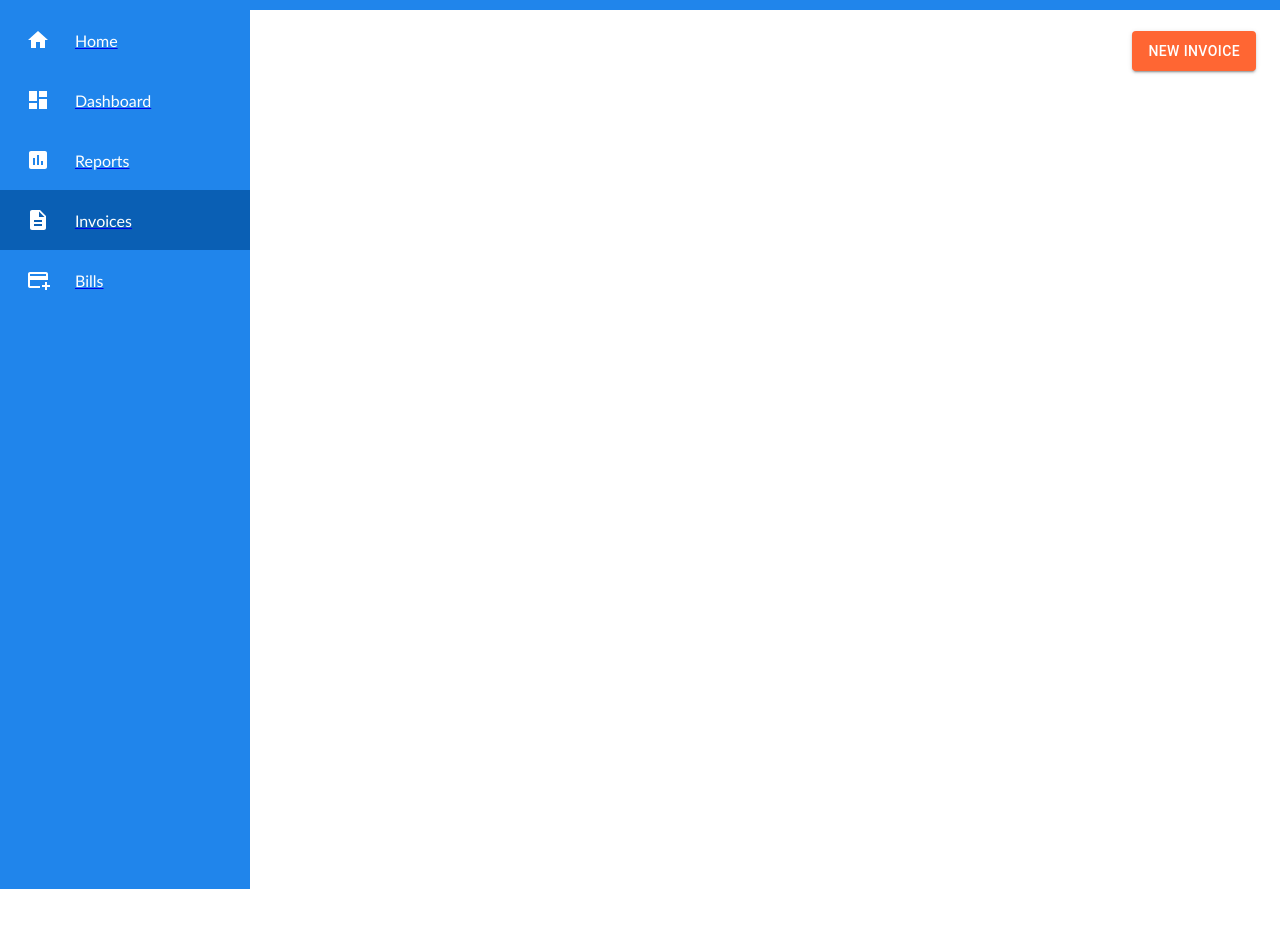
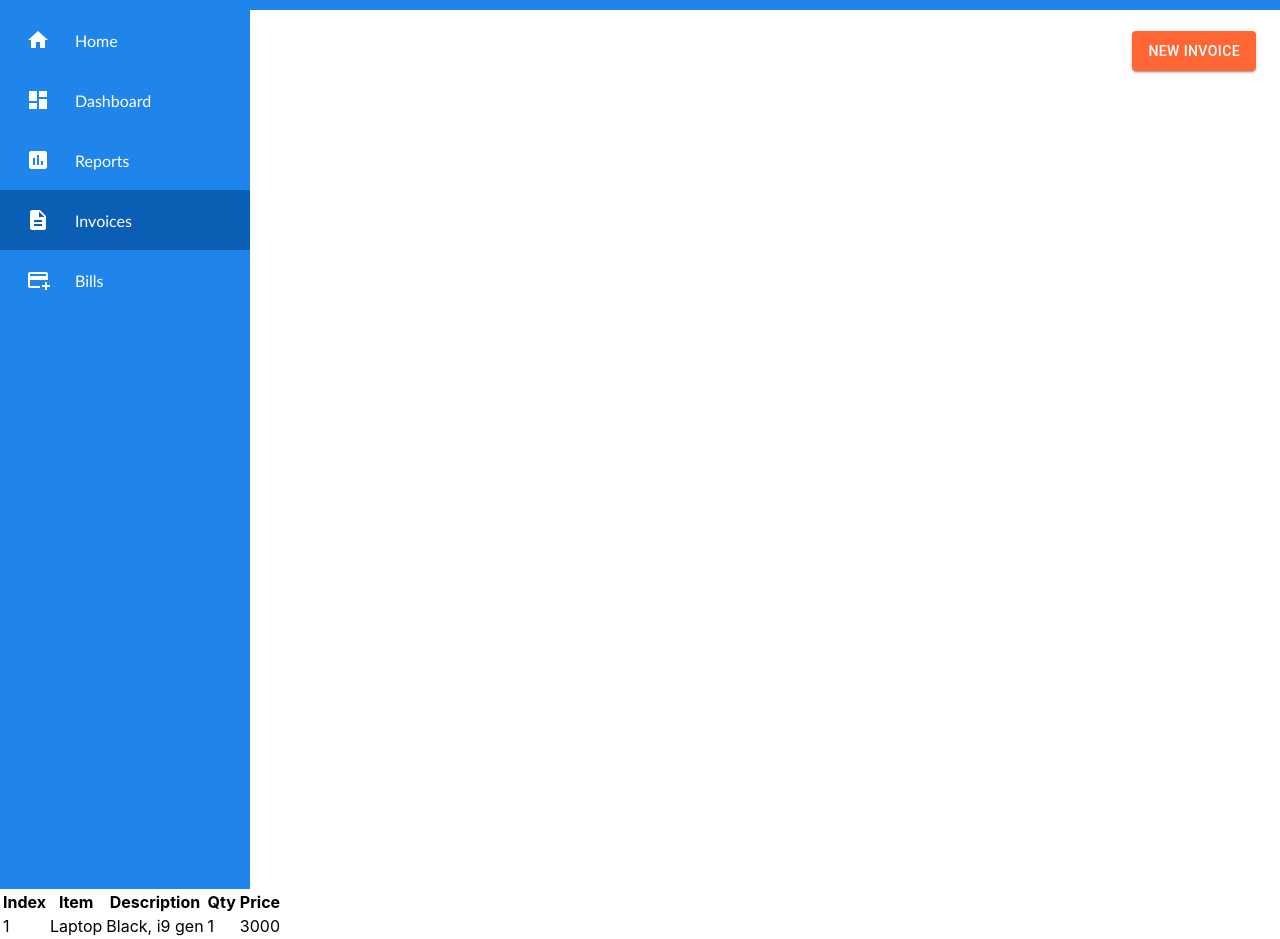
Before and after one commit to Andreea-me/Invoice-React-App, a React (Create React App) app: page /invoices in a window 1280 px wide. Shown: the part 80-1019 px from the top of the page. Before the commit the page ends 969 px from the top, so only its background shows below. Built offline with nearby package versions, Linux system fonts and the light colour scheme.

Commit message:
this commit will be deleted

```diff
--- /dev/null
+++ b/src/InvoiceTable.jsx
@@ -0,0 +1,57 @@
+import React, { useState } from "react";
+
+function InvoiceTable(props) {
+  const [item, setItem] = useState("");
+  const [description, setDescription] = useState("");
+  const [qty, setQty] = useState("");
+  const [price, setPrice] = useState("");
+
+  const changeItem = (event) => {
+    setItem(event.target.value);
+  };
+
+  const changeDescription = (event) => {
+    setDescription(event.target.value);
+  };
+
+  const changeQty = (event) => {
+    setQty(event.target.value);
+  };
+
+  const changePrice = (event) => {
+    setPrice(event.target.value);
+  };
+
+  const transferValue = (event) => {
+    event.preventDefault();
+    const val = {
+      item,
+      description,
+      qty,
+      price,
+    };
+    props.func(val);
+    clearState();
+  };
+
+  const clearState = () => {
+    setItem("");
+    setDescription("");
+  };
+
+  return (
+    <div>
+      <label>Item</label>
+      <input type="text" value={item} onChange={changeItem} />
+      <label>Description</label>
+      <input type="text" value={description} onChange={changeDescription} />
+      <label>Qty</label>
+      <input type="number" value={qty} onChange={changeQty} />
+      <label>Price</label>
+      <input type="number" value={price} onChange={changePrice} />
+      <button onClick={transferValue}> Click Me</button>
+    </div>
+  );
+}
+
+export default InvoiceTable;
--- a/src/Invoices.jsx
+++ b/src/Invoices.jsx
@@ -1,14 +1,50 @@
-import React from 'react'
+import React, {useState} from 'react'
 import Navbar from './Navbar'
 import Sidebar from './Sidebar'
+import jsonData from './tabledata.json'
+import InvoiceTable from './InvoiceTable'
 
 const Invoices = () => {
+  const [invoiceData, setInvoiceData] = useState(jsonData);
+
+  const tableRows = invoiceData.map((info) =>{
+    return (
+      <tr>
+        <td>{info.id}</td>
+        <td>{info.item}</td>
+        <td>{info.description}</td>
+        <td>{info.qty}</td>
+        <td>{info.price}</td>
+      </tr>
+    );
+  })
+
+  const addRows = (data) => {
+    const totalItems = invoiceData.length;
+    data.id = totalItems + 1;
+    const updatedInvoiceData = [...invoiceData];
+    updatedInvoiceData.push(data);
+    setInvoiceData(updatedInvoiceData);
+  }
   return (
     <div>
-        <Navbar />
-        <Sidebar />
+      <Navbar />
+      <Sidebar />
+      <table className="table" table-stripped>
+        <thead>
+          <tr>
+            <th>Index</th>
+            <th>Item</th>
+            <th>Description</th>
+            <th>Qty</th>
+            <th>Price</th>
+          </tr>
+        </thead>
+        <tbody>{tableRows}</tbody>
+      </table>
+      {/* <InvoiceTable func={addRows}/> */}
     </div>
-  )
+  );
 }
 
 export default Invoices
--- a/src/Navbar.js
+++ b/src/Navbar.js
@@ -2,6 +2,7 @@ import React from "react";
 import Logo from "./image/Imagine.png";
 import { Button } from "@mui/material";
 import { Box } from "@mui/system";
+import { NavLink } from "react-router-dom";
 
 const Navbar = () => {
   return (
@@ -14,6 +15,7 @@ const Navbar = () => {
         justifyContent="flex-end"
         alignItems="flex-end"
       >
+        <NavLink style={{ textDecoration: "none" }} to="/newinvoice">
           <Button
             className="newInvoiceButton"
             variant="contained"
@@ -21,6 +23,7 @@ const Navbar = () => {
           >
             New Invoice
           </Button>
+        </NavLink>
       </Box>
     </div>
   );
--- /dev/null
+++ b/src/NewInvoice.jsx
@@ -0,0 +1,16 @@
+import React from "react";
+import Invoice from "./invoice/Invoice";
+import Navbar from "./Navbar";
+import Sidebar from "./Sidebar";
+
+const NewInvoice = () => {
+  return (
+    <div>
+      <Navbar />
+      <Sidebar />
+      <Invoice />
+    </div>
+  );
+};
+
+export default NewInvoice;
--- a/src/Sidebar.js
+++ b/src/Sidebar.js
@@ -6,7 +6,7 @@ import "./App.css";
 function Sidebar() {
   return (
     <div className="sidebar">
-      <ul className="sidebarList" style={{textDecorationLine: "none"}}>
+      <ul className="sidebarList">
         {SidebarData.map((val, key) => {
           return (
             <>
@@ -14,7 +14,7 @@ function Sidebar() {
                 key={key}
                 id={window.location.pathname === val.link ? "active" : ""}
               >
-                <NavLink to={val.link}>
+                <NavLink style={{ textDecoration: "none" }} to={val.link}>
                   <div className="row">
                     <div id="icon">{val.icon}</div>
                     <div id="title">{val.title}</div>
--- a/src/index.js
+++ b/src/index.js
@@ -8,6 +8,7 @@ import Login from "./Login";
 import Home from "./Home";
 import Dashboard from "./Dashboard";
 import Invoices from "./Invoices";
+import NewInvoice from "./NewInvoice";
 
 const root = ReactDOM.createRoot(document.getElementById("root"));
 root.render(
@@ -21,6 +22,7 @@ root.render(
         <Route path="/reports" element={<Home />} />
         <Route path="/invoices" element={<Invoices />} />
         <Route path="/bills" element={<Home />} />
+        <Route path="/newinvoice" element={<NewInvoice />} />
       </Routes>
     </BrowserRouter>
   </React.StrictMode>
--- a/src/invoice/Invoice.js
+++ b/src/invoice/Invoice.js
@@ -64,7 +64,7 @@ class Invoice extends Component {
   };
 
   handlePayButtonClick = () => {
-    alert("Not implemented");
+    alert("Invoice registered");
   };
 
   formatCurrency = (amount) => {
--- a/src/invoice/Invoice.module.scss
+++ b/src/invoice/Invoice.module.scss
@@ -26,7 +26,7 @@
   .from, .to {
     padding: $rhythm;
     border-radius: $borderRadius;
-    width: 100%;
+    width: 50%;
     max-width: $invoiceMaxWidth / 3;
   }
   .from {
@@ -85,36 +85,14 @@
 .pay {
   display: flex;
   justify-content: flex-end;
-  padding: ($rhythm * 1) 0 ($rhythm) $rhythm;
+  padding: ($rhythm) 0 ($rhythm) $rhythm;
 }
 
 button.payNow {
   display: block;
   padding: ($rhythm) ($rhythm * 2);
-  background: lightyellow;
+  background: #2085eb;
   border-radius: $borderRadius;
   border: 1px solid #444;
+  font-weight: 700;
 }
-
-.footer {
-  display: flex;
-  flex-flow: column wrap;
-  justify-content: space-between;
-  align-items: center;
-  .comments {
-    padding: $rhythm;
-    border-radius: $borderRadius;
-    h4, h5 {
-      margin-top: 0;
-      margin-bottom: $rhythm / 2;
-    }
-  }
-  .comments {
-    text-align: left;
-    background: #eee;
-  }
-  .closing {
-    padding-top: $rhythm;
-  }
-
-}
--- a/src/invoice/LineItem.js
+++ b/src/invoice/LineItem.js
@@ -1,29 +1,42 @@
-import React, { Component } from "react";
+import React, { useState } from "react";
 import PropTypes from "prop-types";
 import { MdCancel as DeleteIcon } from "react-icons/md";
 import styles from "./LineItem.module.scss";
 
-class LineItem extends Component {
-  render = () => {
-    const { index, name, description, quantity, price } = this.props;
+function LineItem() {
+  // const [item, setItem] = useState("");
+  // const [description, setDescription] = useState("");
+  // const [qty, setQty] = useState("");
+  // const [price, setPrice] = useState("");
+
+  // const changeItem = (event) => {
+  //   setItem(event.target.value);
+  // };
+
+  // const changeDescription = (event) => {
+  //   setDescription(event.target.value);
+  // };
+
+  // const changeQty = (event) => {
+  //   setQty(event.target.value);
+  // };
+
+  // const changePrice = (event) => {
+  //   setPrice(event.target.value);
+  // };
 
     return (
       <div className={styles.lineItem}>
-        <div>{index + 1}</div>
+        {/* <div>{index + 1}</div> */}
         <div>
-          <input
-            name="name"
-            type="text"
-            value={name}
-            onChange={this.props.changeHandler(index)}
-          />
+          {/* <input name="name" type="text" value={item} onChange={changeItem} /> */}
         </div>
         <div>
           <input
             name="description"
             type="text"
-            value={description}
-            onChange={this.props.changeHandler(index)}
+            // value={description}
+            // onChange={changeDescription}
           />
         </div>
         <div>
@@ -31,8 +44,8 @@ class LineItem extends Component {
             name="quantity"
             type="number"
             step="1"
-            value={quantity}
-            onChange={this.props.changeHandler(index)}
+            // value={qty}
+            // onChange={changeQty}
             onFocus={this.props.focusHandler}
           />
         </div>
@@ -43,19 +56,19 @@ class LineItem extends Component {
             step="0.01"
             min="0.00"
             max="9999999.99"
-            value={price}
-            onChange={this.props.changeHandler(index)}
+            // value={price}
+            // onChange={changePrice}
             onFocus={this.props.focusHandler}
           />
         </div>
         <div className={styles.currency}>
-          {this.props.currencyFormatter(quantity * price)}
+          {/* {this.props.currencyFormatter(qty * price)} */}
         </div>
         <div>
           <button
             type="button"
             className={styles.deleteItem}
-            onClick={this.props.deleteHandler(index)}
+            onClick={this.props.deleteHandler}
           >
             <DeleteIcon size="1.25em" />
           </button>
@@ -63,7 +76,7 @@ class LineItem extends Component {
       </div>
     );
   };
-}
+
 
 export default LineItem;
 
--- a/src/invoice/LineItem.module.scss
+++ b/src/invoice/LineItem.module.scss
@@ -39,9 +39,11 @@ input, input[type=number] {
   padding: $rhythm / 4;
   border: 1px dotted lighten($tableBorderColor, 2%);
   border-radius: $borderRadius;
-  min-width: $rhythm * 2;
-  width: 100%;
+  min-width: $rhythm;
+  width: 55%;
 }
 input[type=number] {
   text-align: center;
+  justify-content: center;
+  margin: auto;
 }
--- /dev/null
+++ b/src/tabledata.json
@@ -0,0 +1,7 @@
+[{
+    "id":1,
+    "item": "Laptop",
+    "description": "Black, i9 gen",
+    "qty": 1,
+    "price": 3000
+}]
```
Also changed, not shown: src/AllInvoices.jsx (added, +15 -0 lines). Lines whose indentation alone changed are shown as unchanged.
